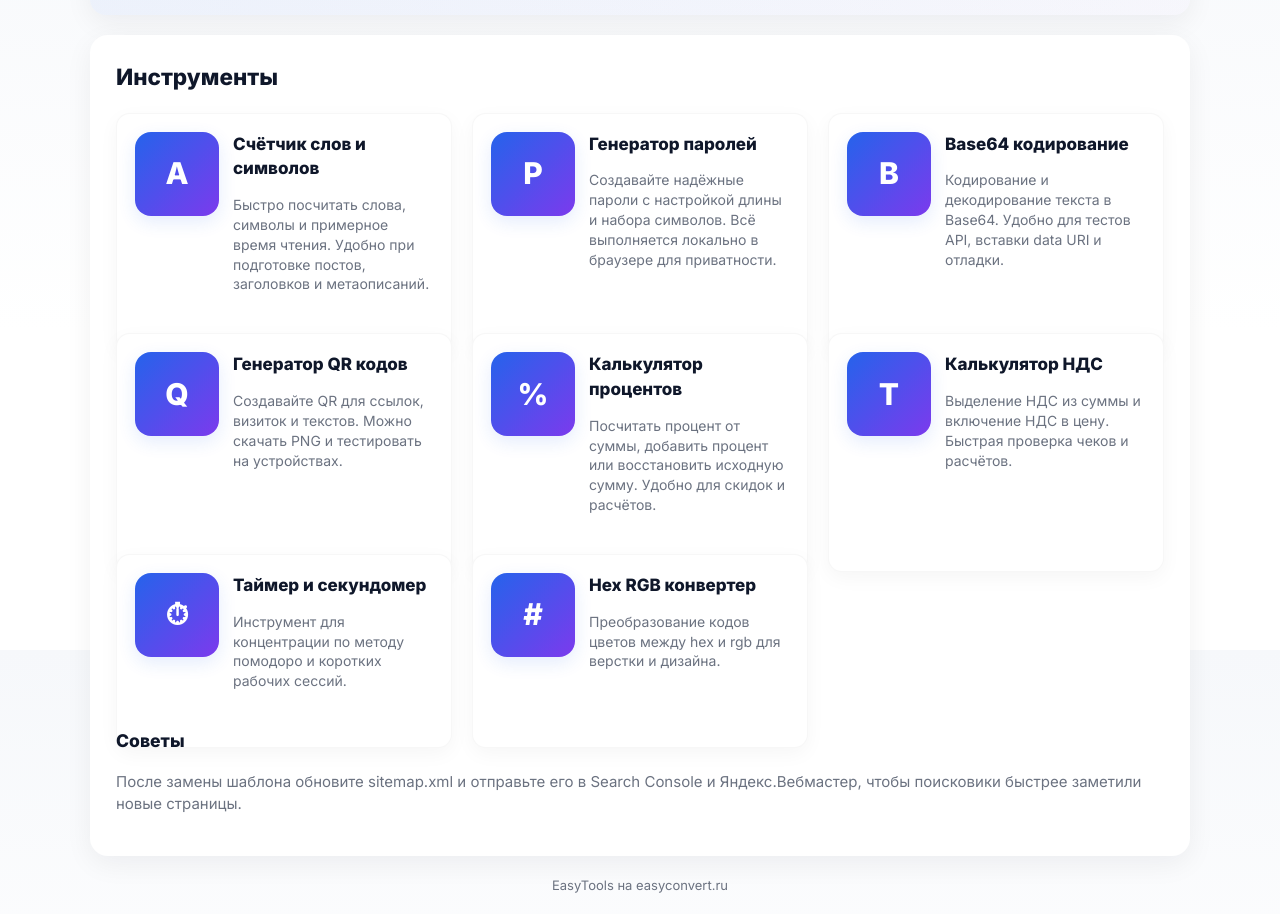
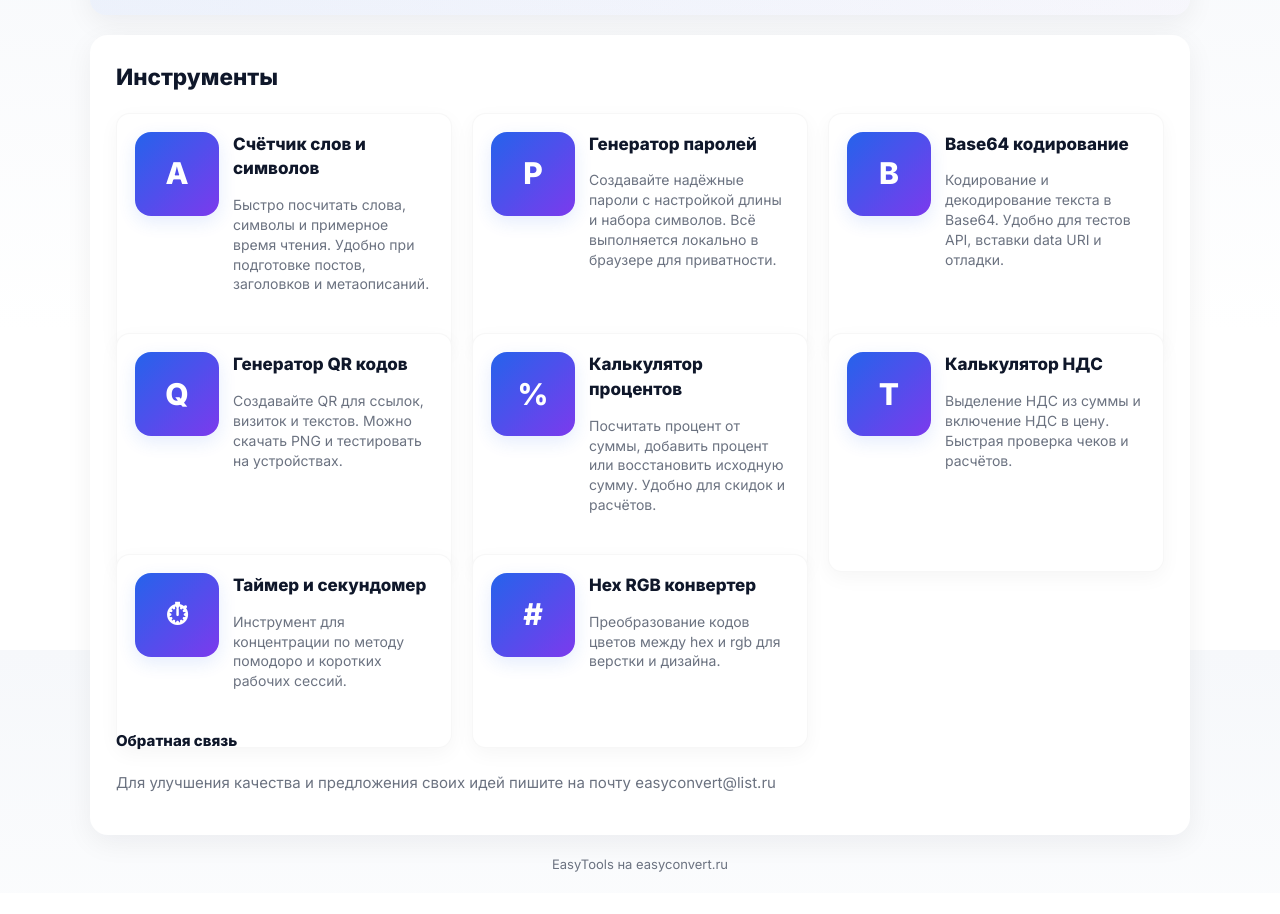
Before and after one commit to matvey18/easyconvert, a plain HTML site: page index.html in a window 1280 px wide. Shown: the part 150-1064 px from the top of the page. After the commit the page ends 1043 px from the top, so only its background shows below. Drawn offline with Linux system fonts and the light colour scheme.

Commit message:
Update index.html

```diff
--- a/index.html
+++ b/index.html
@@ -244,8 +244,8 @@
       </div>
 
       <section style="margin-top:18px">
-        <h3>Советы</h3>
-        <p style="color:var(--muted)">После замены шаблона обновите sitemap.xml и отправьте его в Search Console и Яндекс.Вебмастер, чтобы поисковики быстрее заметили новые страницы.</p>
+        <h4>Обратная связь</h4>
+        <p style="color:var(--muted)">Для улучшения качества и предложения своих идей пишите на почту easyconvert@list.ru </p>
       </section>
     </main>
 
```
